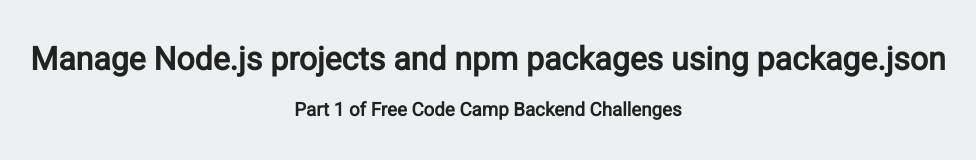
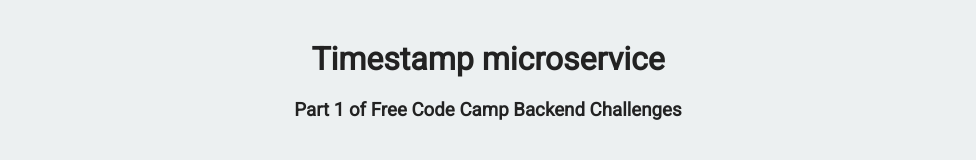
Before and after one commit to mikhailsinyakov/timestamp_microservice, a website: page views/index.html in a window 1280 px wide. Shown: the whole page, without its empty margins (152-1128 px from the left). Drawn offline with Linux system fonts and the light colour scheme.

Commit message:
🌷🙇 Checkpoint views/index.html:586560 package.json:586560

```diff
--- a/package.json
+++ b/package.json
@@ -12,6 +12,6 @@
   },
   "repository": {
     "type": "git",
-    "url": "https://idontknow/todo.git"
+    "url": "https://github.com/mikhailsinyakov/timestamp_microservice.git"
   }
 }
--- a/views/index.html
+++ b/views/index.html
@@ -2,7 +2,7 @@
 <html>
 
    <head>
-      <title>Backend Challenges | Free Code Camp</title>
+      <title>Timestamp microservice | Free Code Camp</title>
       <link rel="shortcut icon" href="https://cdn.hyperdev.com/us-east-1%3A52a203ff-088b-420f-81be-45bf559d01b1%2Ffavicon.ico" type="image/x-icon"/>
       <link href="https://fonts.googleapis.com/css?family=Roboto" rel="stylesheet" type="text/css">
       <link href="/public/style.css" rel="stylesheet" type="text/css">
@@ -10,7 +10,7 @@
 
    <body>
       <div class="container">
-         <h1>Manage Node.js projects and npm packages using package.json</h1>
+         <h1>Timestamp microservice</h1>
          <h3>Part 1 of Free Code Camp Backend Challenges</h3>
       </div>
    </body>
```
